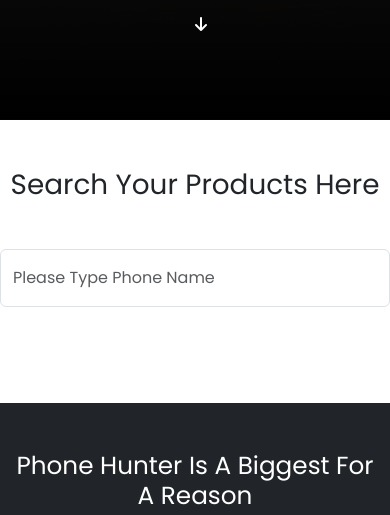
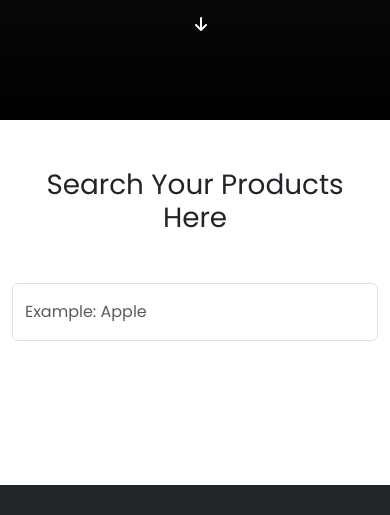
Before and after one commit to chowon-hasan/phone-hunter, a plain HTML site: page index.html in a window 390 px wide. Shown: the part 471-986 px from the top of the page. Drawn offline with nearby package versions, Linux system fonts and the light colour scheme.

Commit message:
update phone container

```diff
--- a/index.html
+++ b/index.html
@@ -152,41 +152,53 @@
         </div>
       </section>
 
+        <!-- SEARCH CONTAINER WITH SEARCH BAR  + Phone container-->
+     <section class="search-container-body">
+      <div class="container-fluid">
+        <div class="row">
+          <div class="col-lg-4 m-auto">
             <div class="Search-container">
               <h1 class="text-center my-5">Search Your Products Here</h1>
-        <div class="col-lg-4 m-auto">
                 <input
                   id="search_text"
                   type="text"
-            placeholder="Please Type Phone Name"
+                  placeholder="Example: Apple"
                   class="form-control py-3"
                 />
                 <div class="text-center">
                   <button
                     id="input_btn"
-              class="py-2 px-5 bg-warning border-0 my-3 text-white fw-bold d-none"
-            >
+                    class="py-2 px-5 bg-warning border-0 my-3 text-white fw-bold d-none">
                     Search
                   </button>
-          </div>
                 <div id="not-found" class="mt-5"></div>
               </div>
             </div>
-<!-- PHONE CONTAINER -->
-      <div class="section my-5">
-        <div class="container">
-          <div id="phone-cont" class="row"></div>
+          </div>
+          </div>
+          <!-- Phone container -->
+          <div class="row">
+            <div class="col-lg-8 m-auto">
+              <div id="parent-cont" class="max-container">
+                <div id="phone-cont" class="row my-5"></div>
 
               <div class="text-center">
                 <button
                   id="show-all"
-              class="py-2 px-5 bg-danger border-0 text-white d-none"
+                  class="py-2 px-5 bg-danger border-0 text-white d-none mb-5"
                 >
                   Show All
                 </button>
               </div>
               </div>
+
             </div>
+          </div>
+
+        </div>
+      </div>
+     </section>
+
 <!-- FEATURES -->
       <section class="featurs bg-dark py-5">
         <div class="container">
--- a/js/function.js
+++ b/js/function.js
@@ -23,7 +23,7 @@ const displayingData = (display, datalimit) => {
   const showAllBtn = document.getElementById("show-all");
 
   if (datalimit && display.length > 0) {
-    display = display.slice(0, 6);
+    display = display.slice(0, 3);
     showAllBtn.classList.remove("d-none");
     noFound.innerHTML = "";
   } else if (display.length === 0) {
@@ -42,6 +42,7 @@ const displayingData = (display, datalimit) => {
     const phoneDiv = document.createElement("div");
     phoneDiv.classList.add("col-lg-4");
     phoneDiv.innerHTML = `
+        <div class="phone-func-body">
         <div class="card mb-5 p-3">
         <h6>Brand : <span class="text-danger">${phone.brand}</span> </h6>
          <div class="card-img-container"><img src="${phone.image}" class="card-img" alt="..."></div>
@@ -49,6 +50,7 @@ const displayingData = (display, datalimit) => {
       <h5 class="card-title">Model : ${phone.phone_name}</h5>
        <p class="card-text"></p>
        <button onclick="loadPhoneDetails('${phone.slug}')" class="btn btn-primary" data-bs-toggle="modal" data-bs-target="#exampleModal">Details</button>
+       </div>
  </div>
         </div>
         `;
--- a/styles/style.css
+++ b/styles/style.css
@@ -121,3 +121,24 @@
     border: 1px solid rgb(52, 192, 131);
     color: rgb(52, 192, 131);
 }
+
+.max-container{
+    max-height: 50vh;
+  overflow-y: auto;
+  overflow-x: hidden;
+}
+/* width */
+::-webkit-scrollbar {
+    width: 7px;
+  }
+
+  /* Track */
+  ::-webkit-scrollbar-track {
+    /* box-shadow: inset 0 0 2px grey;  */
+    background-color: transparent;
+  }
+
+  /* Handle */
+  ::-webkit-scrollbar-thumb {
+    background: black;
+  }
```
Lines whose indentation alone changed are shown as unchanged.
